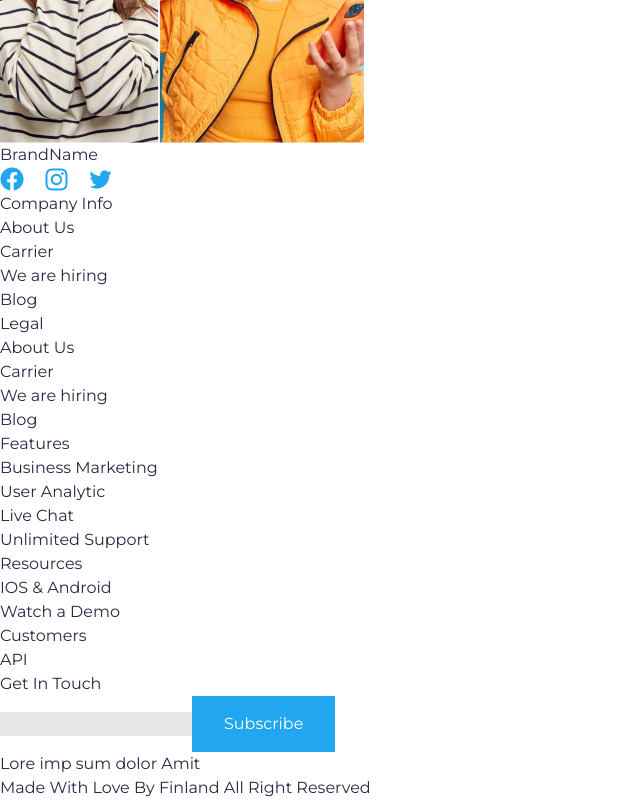
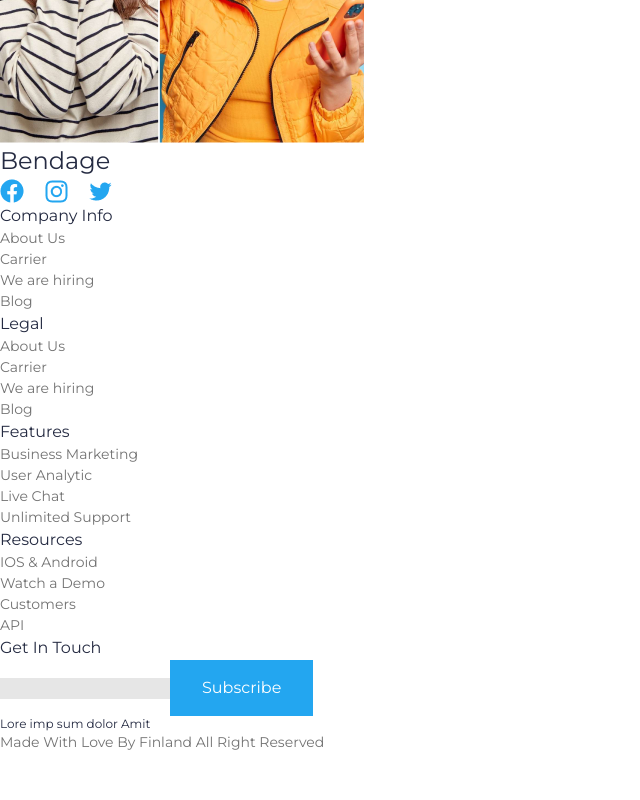
Before and after one commit to hediye-ersan/Trend-Kod, a React (Vite) app: page / in a window 1280 px wide. Shown: the part 347-1147 px from the top of the page, without its empty margins (0-640 px from the left). After the commit the page ends 1100 px from the top, so only its background shows below. Built offline with nearby package versions, Linux system fonts and the light colour scheme; a web font is replaced by a local one.

Commit message:
Footer.jsx birkaç css ekler

```diff
--- a/src/layout/Footer.jsx
+++ b/src/layout/Footer.jsx
@@ -8,15 +8,15 @@ function Footer() {
       };
 
     return (
-        <main>
+        <main className='text-left flex flex-col justify-center'>
             <div>
-                <h3>BrandName</h3>
+                <h3 className='text-h3'>Bendage</h3>
                 <img src="/images/social-image.png" alt="social icons" />
             </div>
             <article>
                 <div>
-                    <h5>Company Info</h5>
-                    <div>
+                    <h5 className='text-h5'>Company Info</h5>
+                    <div className='text-h6 text-secondText'>
                     <p>About Us</p>
                     <p>Carrier</p>
                     <p>We are hiring</p>
@@ -24,8 +24,8 @@ function Footer() {
                     </div>
                 </div>
                 <div>
-                    <h5>Legal</h5>
-                    <div>
+                    <h5 className='text-h5'>Legal</h5>
+                    <div className='text-h6 text-secondText'>
                     <p>About Us</p>
                     <p>Carrier</p>
                     <p>We are hiring</p>
@@ -33,8 +33,8 @@ function Footer() {
                     </div>
                 </div>
                 <div>
-                    <h5>Features</h5>
-                    <div>
+                    <h5 className='text-h5'>Features</h5>
+                    <div className='text-h6 text-secondText'>
                     <p>Business Marketing</p>
                     <p>User Analytic</p>
                     <p>Live Chat</p>
@@ -42,8 +42,8 @@ function Footer() {
                     </div>
                 </div>
                 <div>
-                    <h5>Resources</h5>
-                    <div>
+                    <h5 className='text-h5'>Resources</h5>
+                    <div className='text-h6 text-secondText'>
                     <p>IOS & Android</p>
                     <p>Watch a Demo</p>
                     <p>Customers</p>
@@ -52,15 +52,15 @@ function Footer() {
                 </div>
             </article>
             <section>
-                <h5>Get In Touch</h5>
+                <h5 className='text-h5'>Get In Touch</h5>
                 <div>
-                <input type="email" className='bg-[#E6E6E6]'></input>
-                <Button text="Subscribe" onClick={handleClick}/>
+                <input type="email" className='bg-[#E6E6E6] text-h6 '></input>
+                <Button text="Subscribe" onClick={handleClick} />
                 </div>
-                <p>Lore imp sum dolor Amit</p>
+                <p className='text-xs'>Lore imp sum dolor Amit</p>
             </section>
             <div>
-                <p>Made With Love By
+                <p className='text-h6 text-secondText'>Made With Love By
                 Finland All Right Reserved </p>
             </div>
 
```
